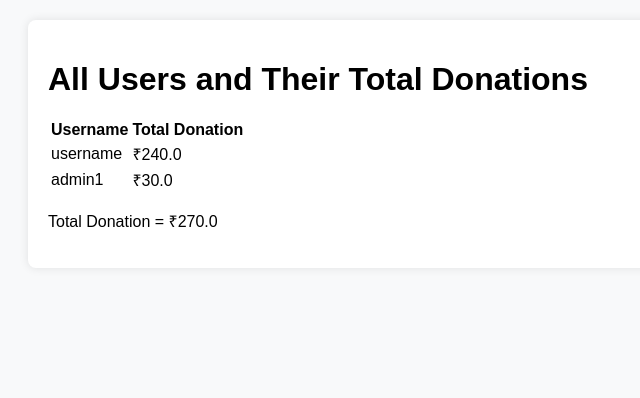
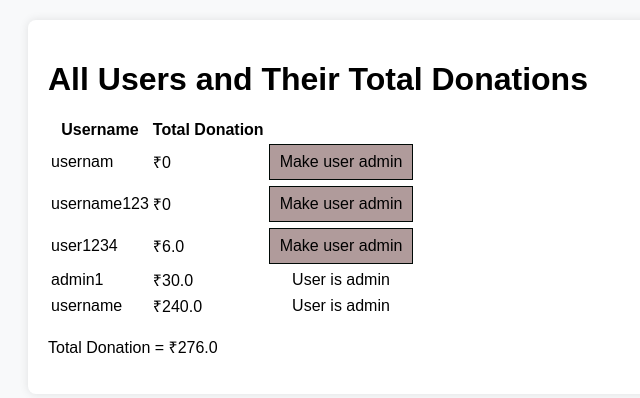
Before and after one commit to prajeetc/flask_poc, a Flask app: page /view-all-users in a window 1280 px wide. Shown: the part 26-424 px from the top of the page, without its empty margins (0-640 px from the left). Run offline with Flask 3, Linux system fonts and the light colour scheme; the visitor is signed in with stand-in values (Sample User, id 1).

Commit message:
Adding functionality to give admin access to ther users

```diff
--- a/app.py
+++ b/app.py
@@ -77,7 +77,7 @@ def login():
             login_user(user)
             return redirect(url_for('index'))
         elif username in users['admin'] and password == users['admin'][username]:
-            print("loggen in as admin")
+            print("logged in as admin")
             user = User(username)
             login_user(user)
             return redirect(url_for('index'))
@@ -139,7 +139,8 @@ def your_donations():
     username = current_user.id
     donations = load_data(donations_file)
     user_donations = donations.get(username ,[])
-    return render_template('your_donations.html',donations=user_donations)
+    total_donations = sum(donation['amount'] for donation in user_donations)
+    return render_template('your_donations.html',donations=user_donations,total=total_donations)
 
 @app.route('/view-all-users')
 @login_required
@@ -154,12 +155,63 @@ def view_all_users():
 
     user_donations = {}
     sum1 = 0
-    for user, donation_list in donations.items():
-        total_donation = sum(donation['amount'] for donation in donation_list)
-        sum1= sum1+total_donation
-        user_donations[user] = total_donation
+    for user in users:
+        if user in donations:
+            donation_list = donations[user]
+            total_donation = sum(donation['amount'] for donation in donation_list)
+            print(sum1,total_donation,user)
+            sum1= sum1+total_donation
+            # if user in users["admin"]:
+            #     user_donations[user] = [total_donation,True]
+            # else:
+            user_donations[user] = [total_donation,False]
+        elif user != "admin":
+            # if user in users["admin"]:
+            #     user_donations[user] = [0,True]
+            # else:
+            user_donations[user] = [0,False]
+    for user in users["admin"]:
+        if user in donations:
+            donation_list = donations[user]
+            total_donation = sum(donation['amount'] for donation in donation_list)
+            print(sum1,total_donation,user)
+            sum1= sum1+total_donation
+            # if user in users["admin"]:
+            user_donations[user] = [total_donation,True]
+            # else:
+            # user_donations[user] = [total_donation,False]
+        else :
+            # if user in users["admin"]:
+            #     user_donations[user] = [0,True]
+            # else:
+            user_donations[user] = [0,False]
+
+
+    # for user, donation_list in donations.items():
+    #     total_donation = sum(donation['amount'] for donation in donation_list)
+    #     sum1= sum1+total_donation
+    #     if user in users["admin"]:
+    #         user_donations[user] = [total_donation,True]
+    #     else:
+    #         user_donations[user] = [total_donation,False]
 
     return render_template('view_all_users.html', user_donations=user_donations,total_donation=sum1)
 
+@app.route('/make-user-admin',methods=['POST'])
+@login_required
+def make_user_admin():
+    if request.method == 'POST' and request.json['user']:
+        user_name = request.json['user']
+        print(user_name)
+        users = load_data(users_file)
+        if user_name in users:
+            users["admin"][user_name] = users[user_name]
+            del users[user_name]
+            save_data(users_file,users)
+        else:
+            print(f"User {user_name} not found in users.")
+    return redirect(url_for('view_all_users'))
+
+
 if __name__ == '__main__':
     app.run(debug=True)
--- a/data/donations.json
+++ b/data/donations.json
@@ -18,5 +18,15 @@
             "amount": 30.0,
             "timestamp": "2024-08-23 14:33:57"
         }
+    ],
+    "user1234": [
+        {
+            "amount": 5.0,
+            "timestamp": "2024-08-26 12:04:42"
+        },
+        {
+            "amount": 1.0,
+            "timestamp": "2024-08-26 14:33:29"
+        }
     ]
 }
--- a/data/users.json
+++ b/data/users.json
@@ -1,8 +1,9 @@
 {
-    "username": "password",
     "usernam": "password",
     "admin": {
-        "admin1": "password"
+        "admin1": "password",
+        "username": "password"
     },
-    "username123": "password"
+    "username123": "password",
+    "user1234": "password"
 }
--- a/templates/view_all_users.html
+++ b/templates/view_all_users.html
@@ -2,7 +2,31 @@
 
 {% block content %}
 <h1>All Users and Their Total Donations</h1>
+<style>
+    .button {
+  border: none;
+  color: white;
+  padding: 8px 10px;
+  text-align: center;
+  text-decoration: none;
+  display: inline-block;
+  font-size: 16px;
+  margin: 1px 1px;
+  transition-duration: 0.4s;
+  cursor: pointer;
+}
 
+.button1 {
+  background-color: rgb(176, 155, 155);
+  color: black;
+  border: 1px solid #000906;
+}
+
+.button1:hover {
+  background-color: #04AA6D;
+  color: white;
+}
+</style>
 <table>
     <thead>
         <tr>
@@ -14,10 +38,46 @@
         {% for user, total in user_donations.items() %}
         <tr>
             <td>{{ user + '(you)' if current_user.id == user else user}}</td>
-            <td>₹{{ total }}</td>
+            <td>₹{{ total[0] }}</td>
+            <!-- <td
+                {% if total[1] %}
+                onclick="handleClick('{{user}}')"
+                {% endif%}
+            >{{ 'User is admin' if total[1] else 'Make user admin'}}</td> -->
+            <div>
+                {% if total[1] %}
+                <td>
+                    <center>
+                        {{"User is admin"}}
+                    </center>
+                </td>
+                {% else %}
+                <td>
+                    <buton class="button button1"
+                    onclick="handleClick('{{user}}')"
+                    >{{'Make user admin'}}</button>
+                </td>
+                {% endif%}
+            </div>
         </tr>
         {% endfor %}
     </tbody>
 </table>
 <p>Total Donation = ₹{{ total_donation }}</pp>
+<script>
+    function handleClick(user){
+        fetch('/make-user-admin',{
+            method : 'POST',
+            headers : {
+                'Content-Type': 'application/json'
+            },
+            body: JSON.stringify({"user":user})
+        }).then(response => {
+            if (response.redirected) {
+                window.location.href = response.url;
+            }
+        }).catch(error => console.error('Error:', error));
+        console.log("post request sent")
+    }
+</script>
 {% endblock %}
--- a/templates/your_donations.html
+++ b/templates/your_donations.html
@@ -20,6 +20,9 @@
             {% endfor %}
         </tbody>
     </table>
+    <p>
+        Total donation=₹{{total}}
+    </p>
 {% else %}
     <p>You have not made any donations yet.</p>
 {% endif %}
```
